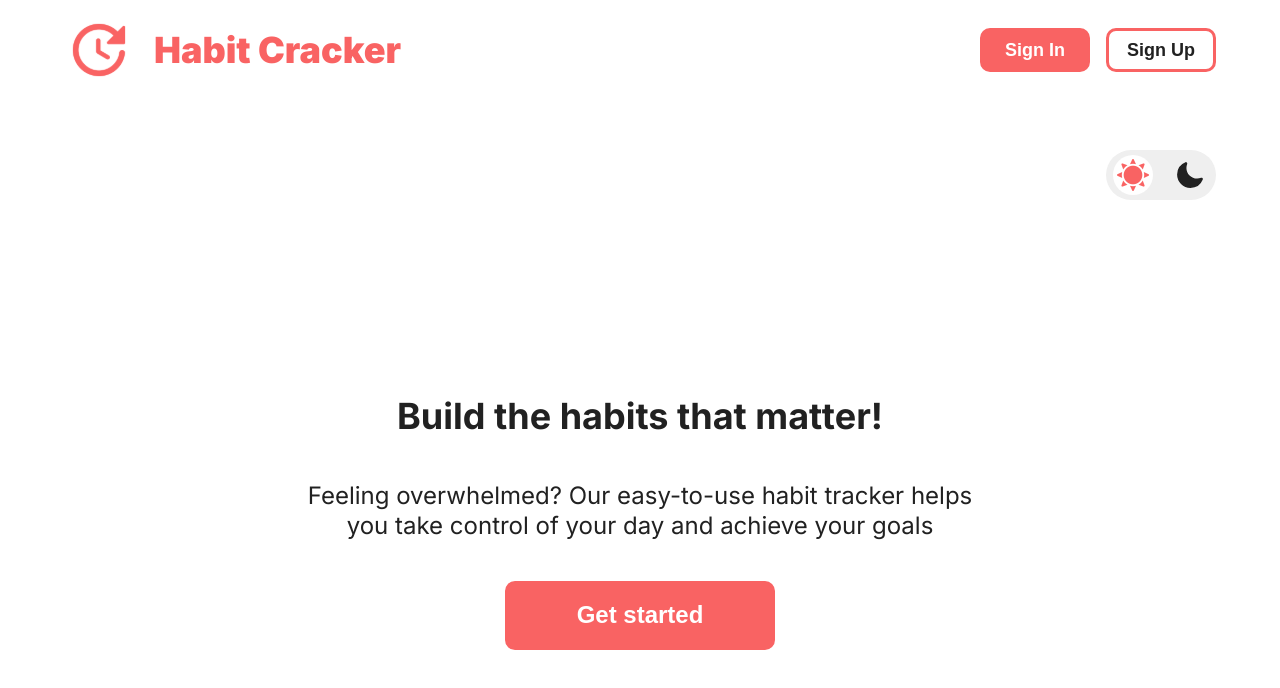
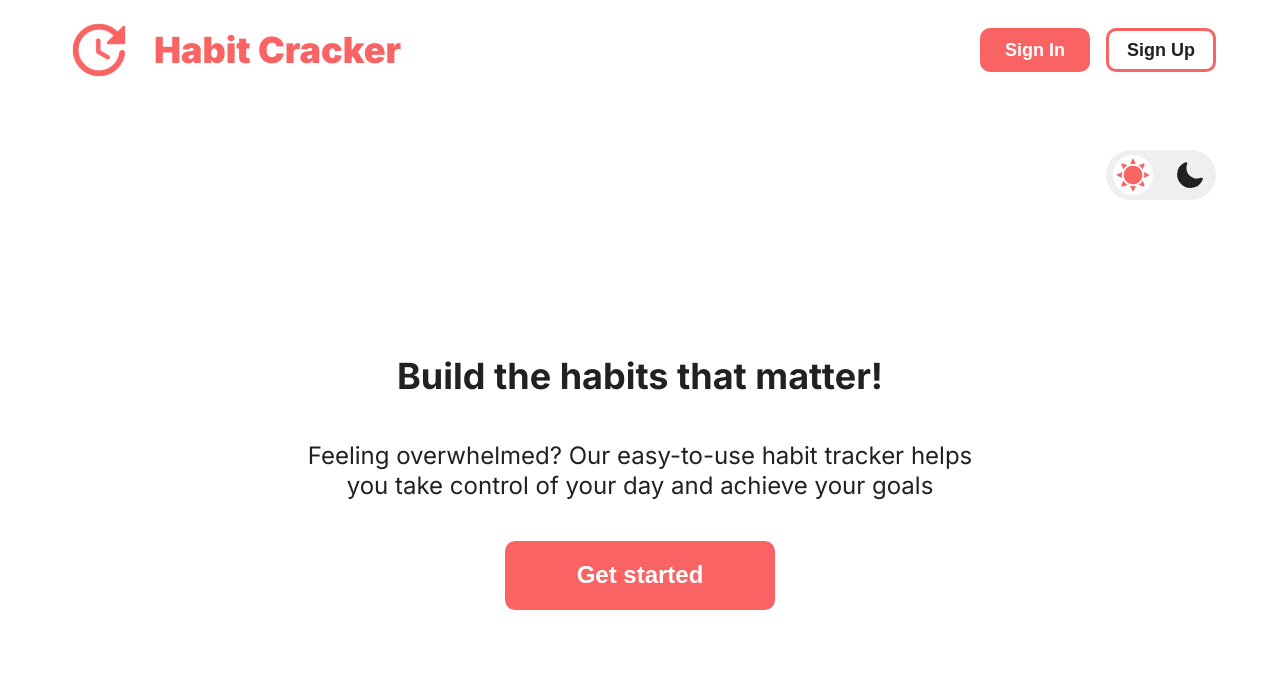
Before and after one commit to Dimonjik777/habit-cracker, a React (Vite) app: page /welcome in a window 1280 px wide. Shown: the top 688 px of the page. Built offline with nearby package versions, Linux system fonts and the light colour scheme.

Commit message:
decrease the hero's height

```diff
--- a/src/styles/modules/welcome/welcome.module.scss
+++ b/src/styles/modules/welcome/welcome.module.scss
@@ -7,7 +7,7 @@
   background-color: var(--background-color);
   .hero {
     width: 100%;
-    height: 80%;
+    height: 70%;
     display: flex;
     align-items: center;
     justify-content: center;
@@ -32,7 +32,7 @@
       }
       .buttonContainer {
         width: 270px;
-        height: 69px; // 😏
+        height: 69px;
         font-size: 24px;
       }
       @media screen and (max-width: 500px) {
```
